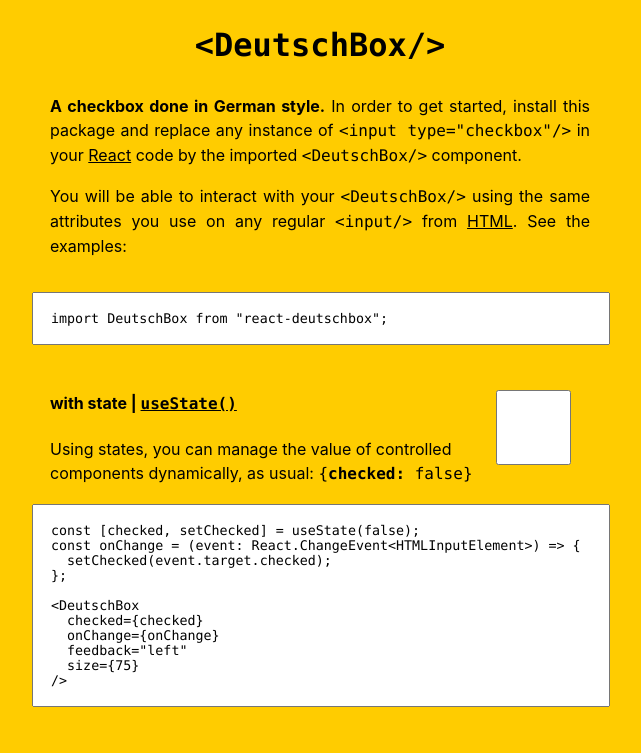
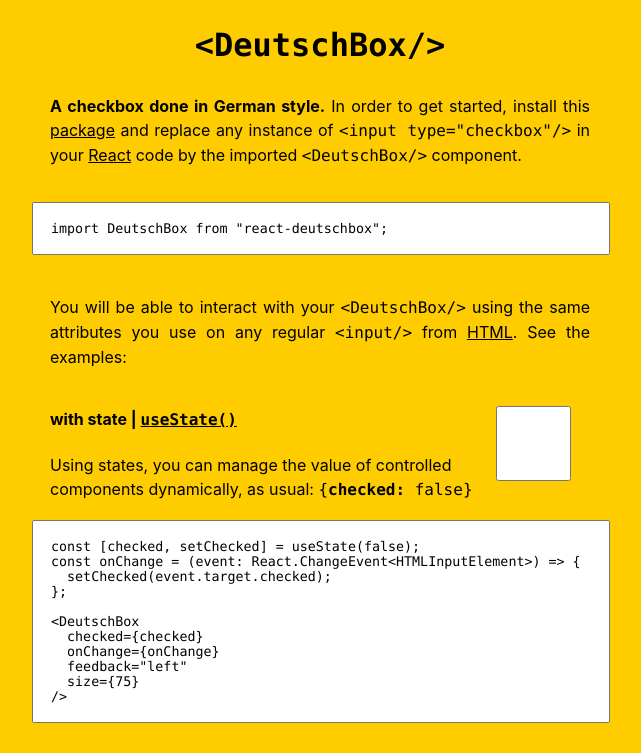
Before and after one commit to fer-nando-machado/react-deutschbox, a React (Vite) app: page / in a window 1280 px wide. Shown: the top 753 px of the page, without its empty margins (320-961 px from the left). Built offline with nearby package versions, Linux system fonts and the light colour scheme.

Commit message:
updates home

```diff
--- a/src/App.tsx
+++ b/src/App.tsx
@@ -20,11 +20,18 @@
       <div className="content">
         <p>
           <b>A checkbox done in German style.</b> In order to get started,
-          install this package and replace any instance of{" "}
-          <code>{`<input type="checkbox"/>`}</code> in your{" "}
-          <a href="https://react.dev/">React</a> code by the imported{" "}
+          install this{" "}
+          <a href="https://www.npmjs.com/package/react-deutschbox">package</a>{" "}
+          and replace any instance of <code>{`<input type="checkbox"/>`}</code>{" "}
+          in your <a href="https://react.dev/">React</a> code by the imported{" "}
           <code>{`<DeutschBox/>`}</code> component.
         </p>
+        <textarea
+          readOnly
+          rows={1}
+          value={`import DeutschBox from "react-deutschbox";`}
+          spellCheck={false}
+        />
         <p>
           You will be able to interact with your <code>{`<DeutschBox/>`}</code>{" "}
           using the same attributes you use on any regular{" "}
@@ -34,12 +41,6 @@
           </a>
           . See the examples:
         </p>
-        <textarea
-          readOnly
-          rows={1}
-          value={`import DeutschBox from "react-deutschbox";`}
-          spellCheck={false}
-        />
 
         <div className="example">
           <div>
--- a/src/DeutschBox.scss
+++ b/src/DeutschBox.scss
@@ -69,7 +69,6 @@
     position: absolute;
     margin: calc($size * 0.25);
     z-index: 2;
-    opacity: 0.9;
 
     &.left {
       right: calc($size + 13px);
```
